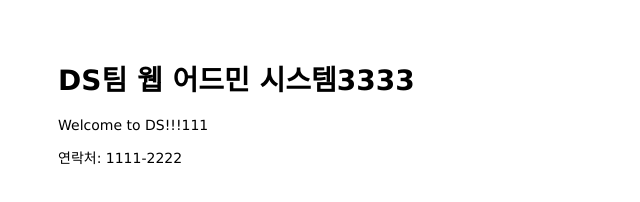
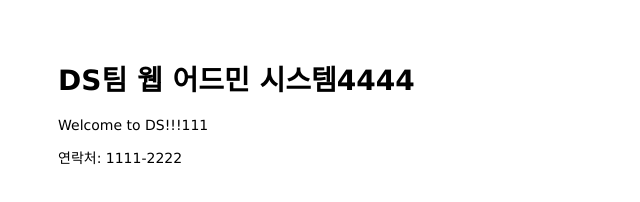
Before and after one commit to next820A/mastering-git-github, a plain HTML site: page public/index.html in a window 1280 px wide. Shown: the full height of the page, 0-640 px from the left. Drawn offline with Linux system fonts and the light colour scheme.

Commit message:
modify body to 4444

```diff
--- a/public/index.html
+++ b/public/index.html
@@ -6,7 +6,7 @@
 </head>
 
 <body>
-  <h1>DS팀 웹 어드민 시스템3333</h1>
+  <h1>DS팀 웹 어드민 시스템4444</h1>
   <p>Welcome to DS!!!111</p>
 </body>
 
```
